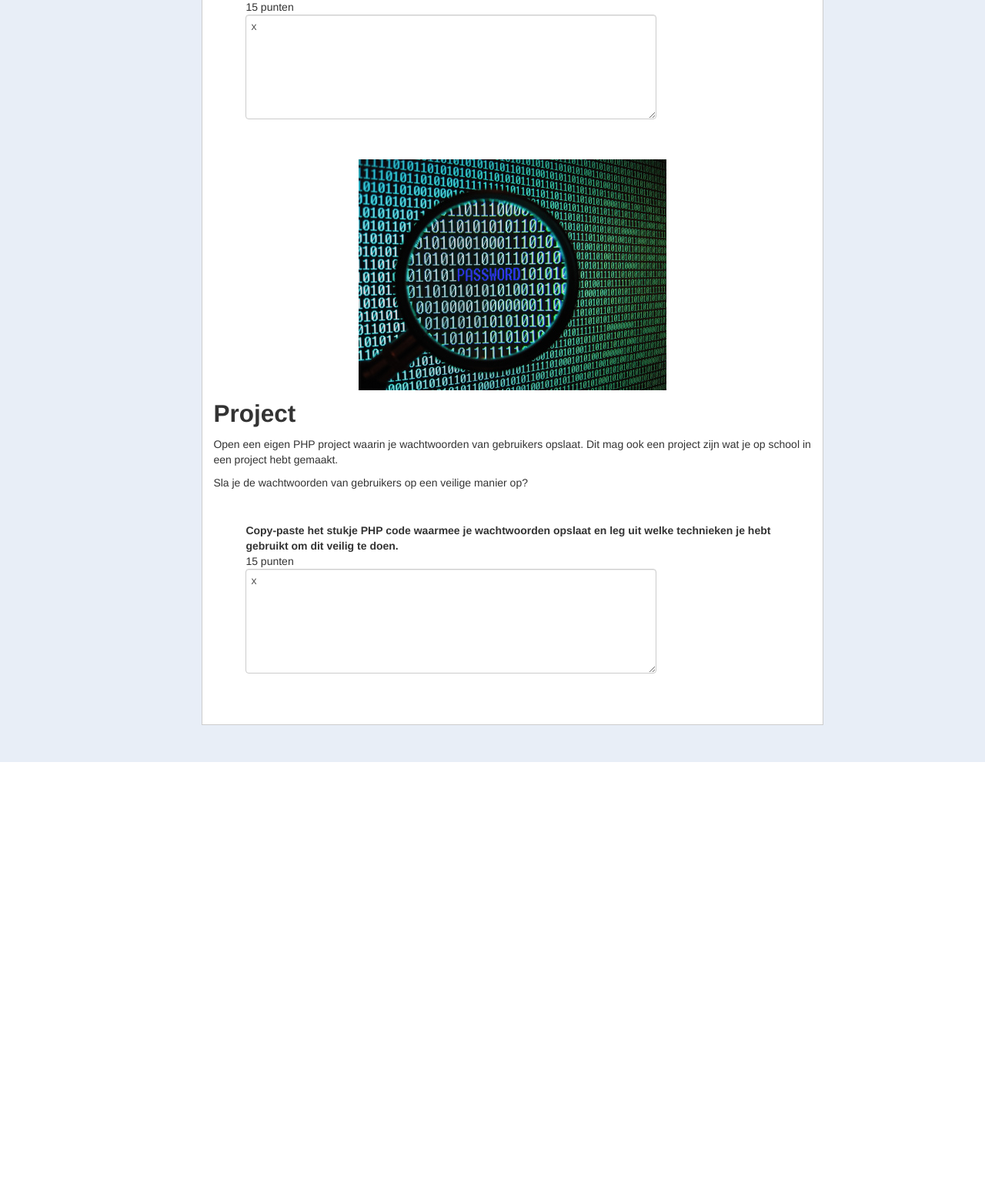
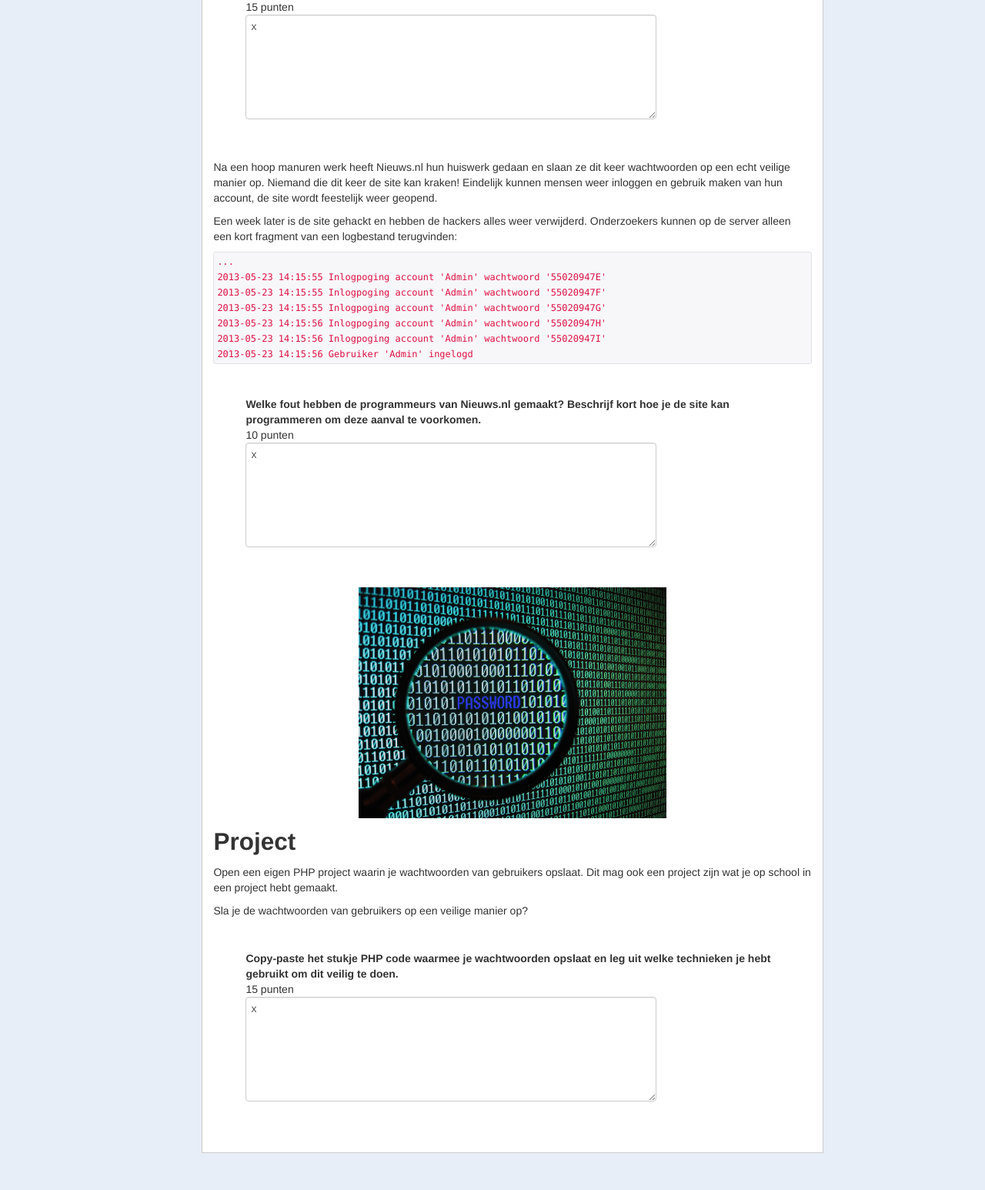
Before and after one commit to Avans/Security-Quiz, a Django app: template templates/wachtwoorden.html in a window 1280 px wide. Shown: the part 1142-2688 px from the top of the page at 77% size. Before the commit the page ends 2132 px from the top, so only its background shows below. Run offline with Django 3.2, Linux system fonts and the light colour scheme; the template is opened without the code that fills it: most values are stand-ins (such as "Sample title", 1, 10 or a date in 2020).

Commit message:
Added extra password question (rate-limiting)

```diff
--- a/templates/wachtwoorden.html
+++ b/templates/wachtwoorden.html
@@ -41,7 +41,27 @@
         <textarea class="question-input" name="answer_password_brute_force_prevent">{{answers.answer_password_brute_force_prevent}}</textarea>
       </div>
 
-            <img src="/static/img/password2.jpg" class="center-block">
+      <p>Na een hoop manuren werk heeft Nieuws.nl hun huiswerk gedaan en slaan ze dit keer wachtwoorden op een echt veilige manier op. Niemand die dit keer de site kan kraken! Eindelijk kunnen mensen weer inloggen en gebruik maken van hun account, de site wordt feestelijk weer geopend.</p>
+
+      <p>Een week later is de site gehackt en hebben de hackers alles weer verwijderd. Onderzoekers kunnen op de server alleen een kort fragment van een logbestand terugvinden:</p>
+
+      <code class="center-block">
+          ...<br>
+          2013-05-23 14:15:55 Inlogpoging account 'Admin' wachtwoord '55020947E'<br>
+          2013-05-23 14:15:55 Inlogpoging account 'Admin' wachtwoord '55020947F'<br>
+          2013-05-23 14:15:55 Inlogpoging account 'Admin' wachtwoord '55020947G'<br>
+          2013-05-23 14:15:56 Inlogpoging account 'Admin' wachtwoord '55020947H'<br>
+          2013-05-23 14:15:56 Inlogpoging account 'Admin' wachtwoord '55020947I'<br>
+          2013-05-23 14:15:56 Gebruiker 'Admin' ingelogd<br>
+      </code>
+
+      <div class="question">
+        <span class="question-string">Welke fout hebben de programmeurs van Nieuws.nl gemaakt? Beschrijf kort hoe je de site kan programmeren om deze aanval te voorkomen.</span>
+        <div class="points"><span class="question-points">10</span> punten</div>
+        <textarea class="question-input" name="answer_password_brute_force_login">{{answers.answer_password_brute_force_login}}</textarea>
+      </div>
+
+      <img src="/static/img/password2.jpg" class="center-block">
 
       <h2>Project</h2>
 
```
